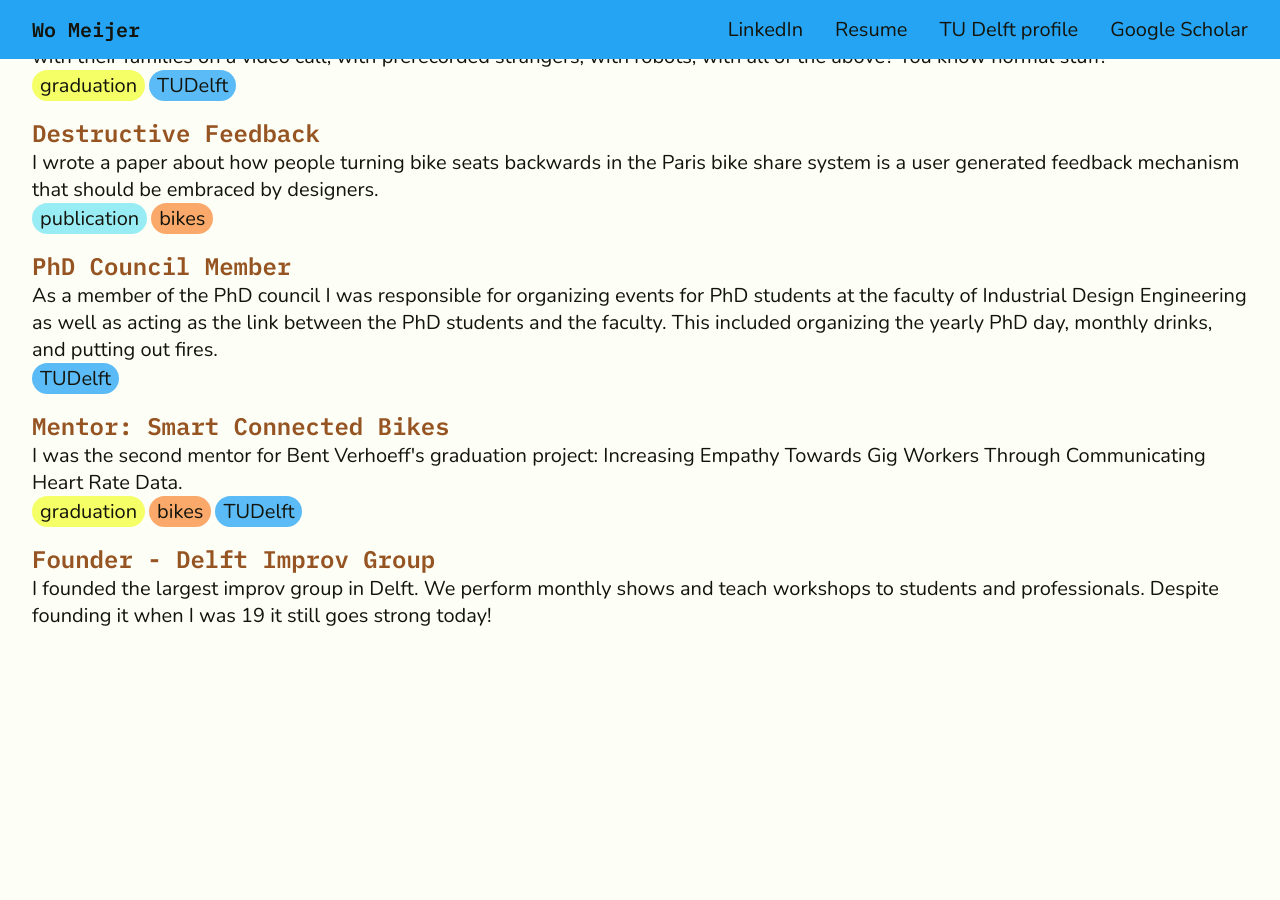
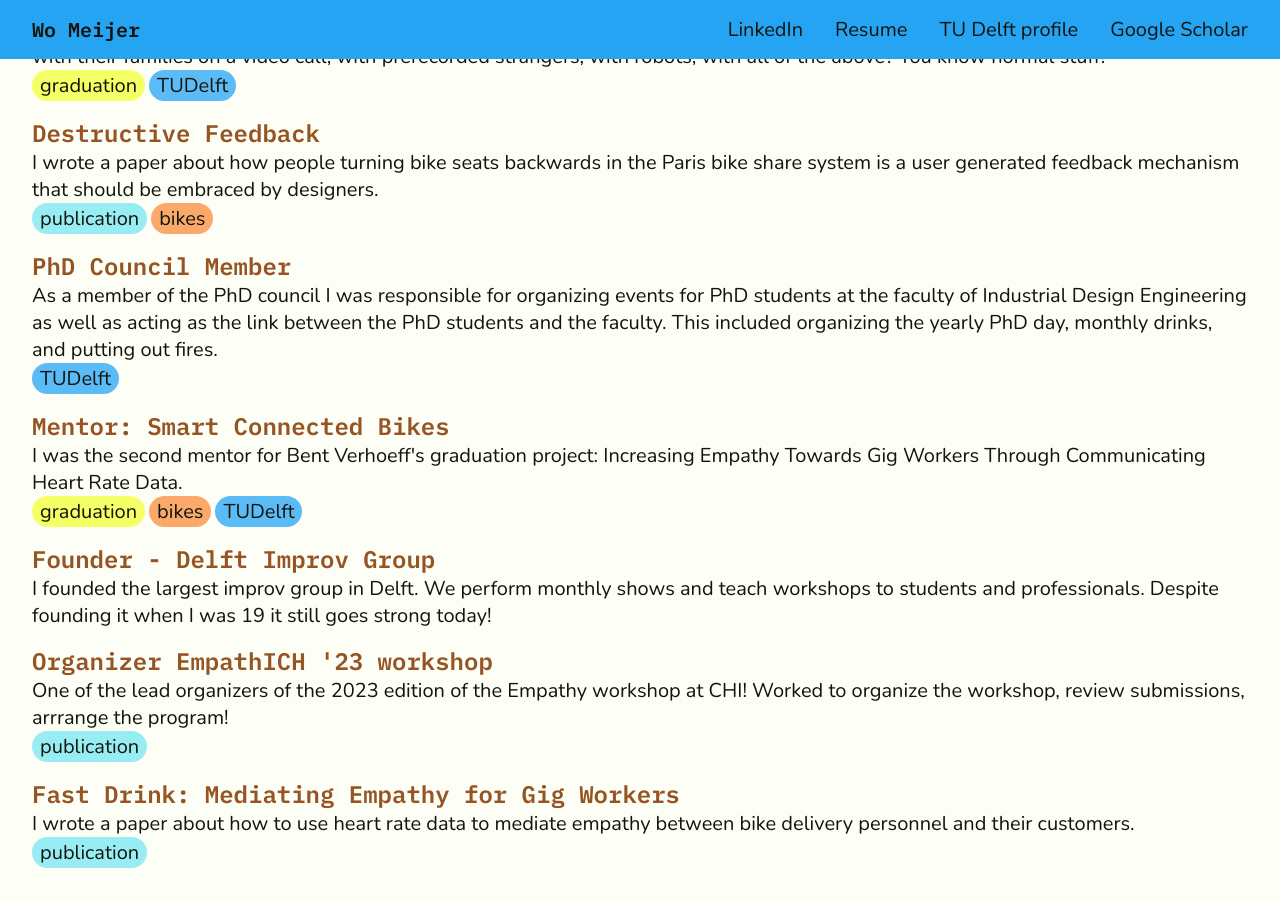
Before and after one commit to womei/womeijerdotcom, a Jekyll site: the page built from index.markdown, in a window 1280 px wide and 900 px high, scrolled down 1078 px. Built offline with Jekyll 4.4.1, drawn with Linux system fonts in a browser that asks for light colours; before the commit the page ends 1739 px from its top, so only the background shows below that; some of the changed text lies outside the part shown.

Commit message:
added some publications

```diff
--- a/_data/projects.yml
+++ b/_data/projects.yml
@@ -36,3 +36,15 @@
 - title: Founder - Delft Improv Group
   link: "https://delftimprov.com/"
   body: "I founded the largest improv group in Delft. We perform monthly shows and teach workshops to students and professionals. Despite founding it when I was 19 it still goes strong today!"
+
+- title: Organizer EmpathICH '23 workshop
+  body: One of the lead organizers of the 2023 edition of the Empathy workshop at CHI! Worked to organize the workshop, review submissions, arrrange the program!
+  link: "https://empathich.com/"
+  tags:
+    - publication
+
+- title: "Fast Drink: Mediating Empathy for Gig Workers"
+  body: "I wrote a paper about how to use heart rate data to mediate empathy between bike delivery personnel and their customers."
+  link: "https://doi.org/10.1145/3588967.3588975"
+  tags:
+    - publication
--- a/index.markdown
+++ b/index.markdown
@@ -6,5 +6,6 @@ layout: home
 
 headline:
     - "I build stuff* and put it on the internet."
-    - " * random electronics, smart connected bikes, design tools, food things."
+    - " * random electronics, smart connected bikes, design tools, human food interaction things."
+    - "also I am a PhD candidate at the Faculty of Industrial Design Engineering at the TU Delft."
 ---
```
